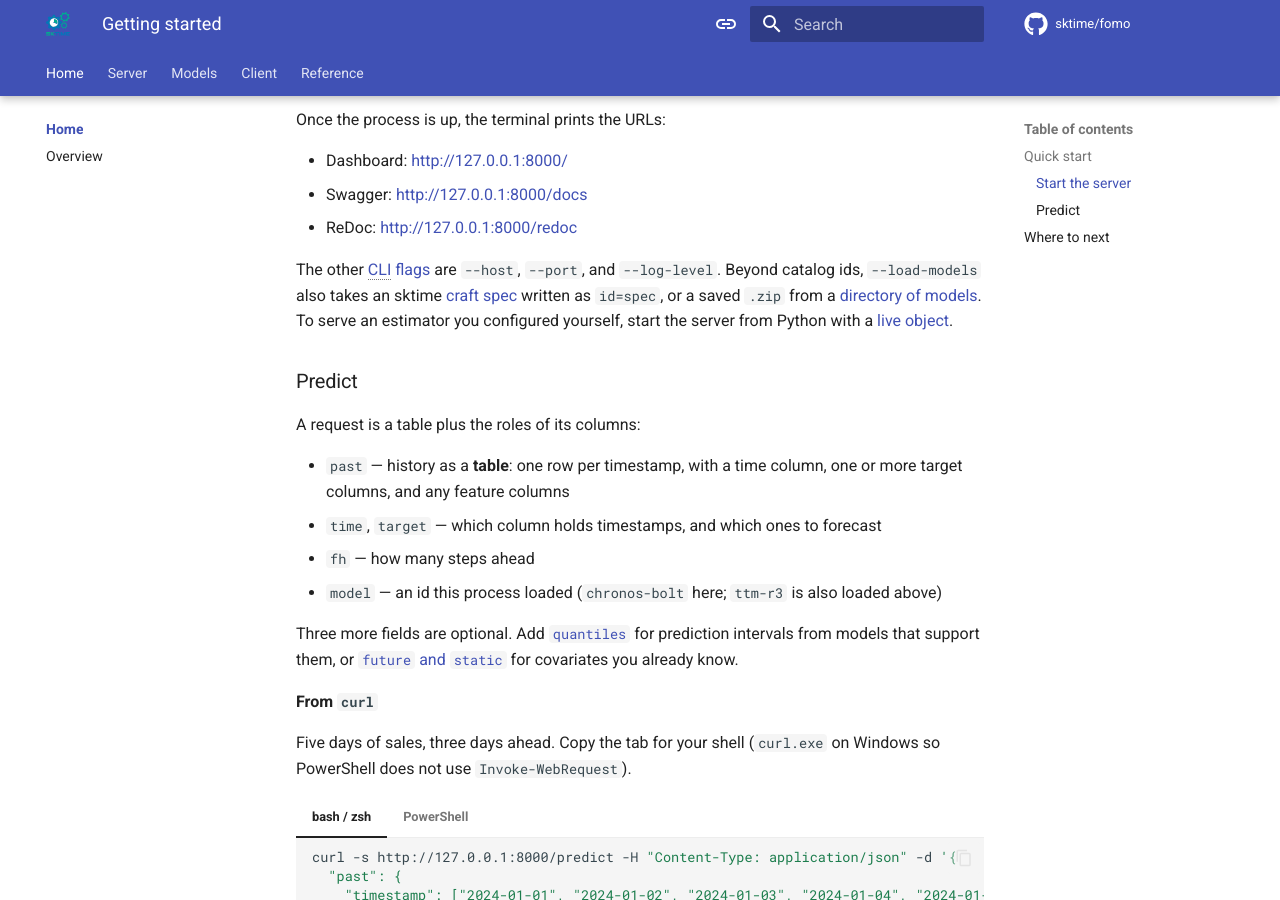
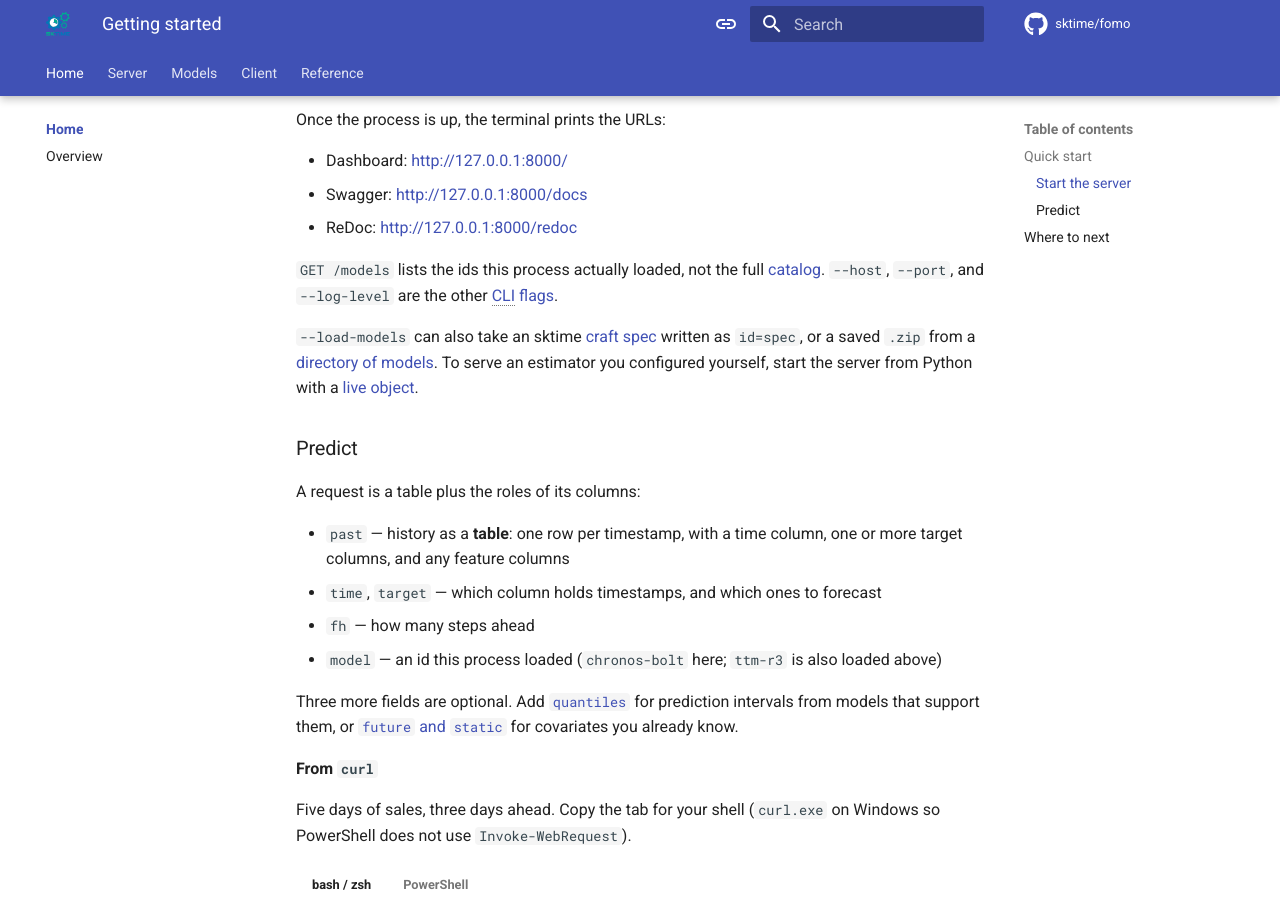
Before and after one commit to sktime/tserve, an MkDocs documentation site: the page built from docs/index.md, in a window 1280 px wide and 900 px high, scrolled down 1441 px. Built offline with MkDocs 1.6.1 and Material for MkDocs 9.7.7, drawn with Linux system fonts in a browser that asks for light colours; comment, search, counter and statistics services are not loaded.

Commit message:
add more refs in "Start the server"

```diff
--- a/docs/index.md
+++ b/docs/index.md
@@ -60,7 +60,9 @@
 - Swagger: [http://127.0.0.1:8000/docs](http://127.0.0.1:8000/docs)
 - ReDoc: [http://127.0.0.1:8000/redoc](http://127.0.0.1:8000/redoc)
 
-The other [CLI flags](reference/cli.md#flags) are `--host`, `--port`, and `--log-level`. Beyond catalog ids, `--load-models` also takes an sktime [craft spec](server/craft-specs.md) written as `id=spec`, or a saved `.zip` from a [directory of models](server/models-dir.md). To serve an estimator you configured yourself, start the server from Python with a [live object](server/live-objects.md).
+`GET /models` lists the ids this process actually loaded, not the full [catalog](models/index.md). `--host`, `--port`, and `--log-level` are the other [CLI flags](reference/cli.md#flags).
+
+`--load-models` can also take an sktime [craft spec](server/craft-specs.md) written as `id=spec`, or a saved `.zip` from a [directory of models](server/models-dir.md). To serve an estimator you configured yourself, start the server from Python with a [live object](server/live-objects.md).
 
 ### Predict
 
```
